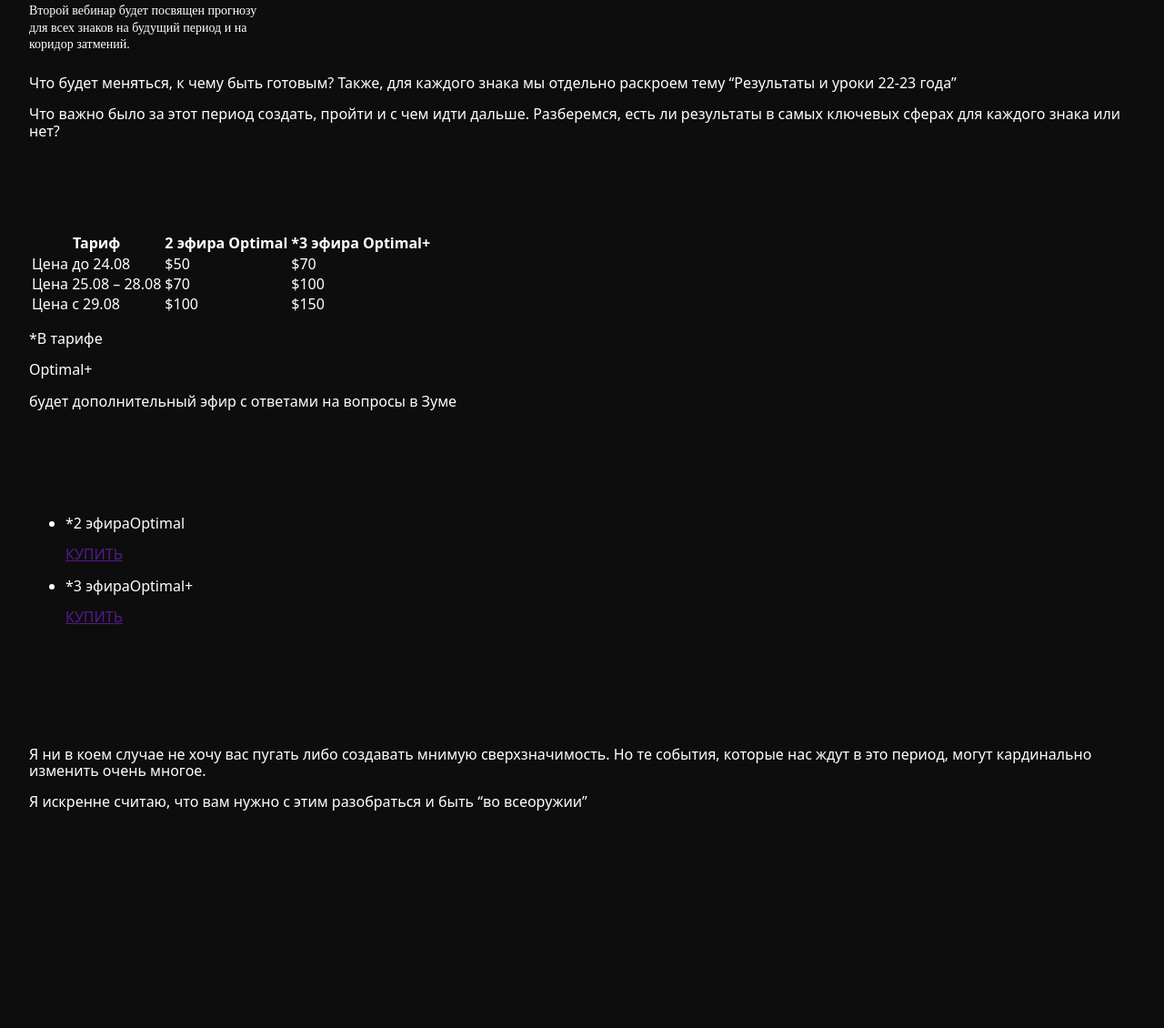
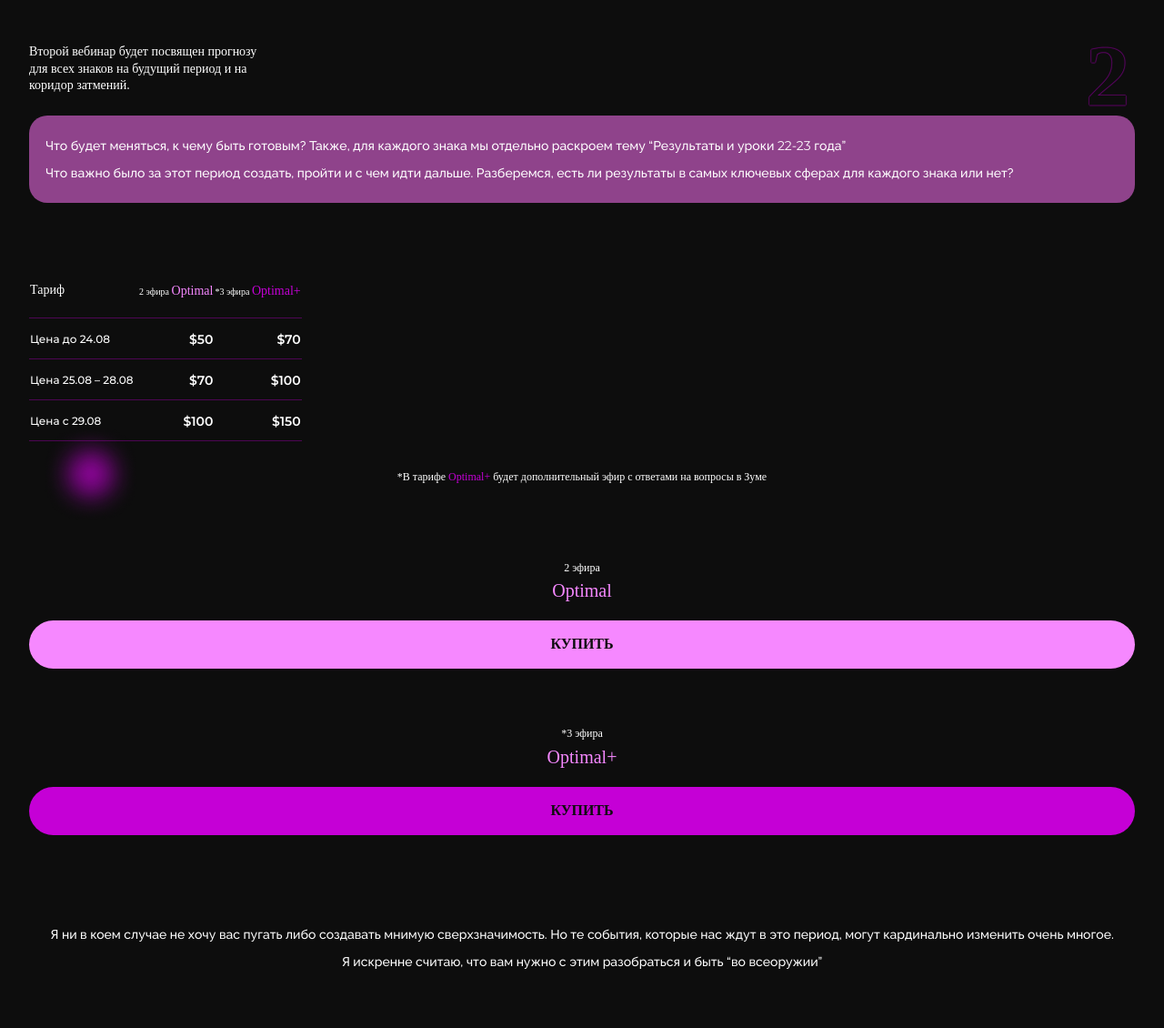
Before and after one commit to RomanIsaiev/autumn-forecast, a plain HTML site: page index.html in a window 1280 px wide. Shown: the part 1306-2436 px from the top of the page at 91% size. Before the commit the page ends 2213 px from the top, so only its background shows below. Drawn offline with nearby package versions, Linux system fonts and the light colour scheme; a web font is replaced by a local one.

Commit message:
index.html mobile complete

```diff
--- a/index.html
+++ b/index.html
@@ -1,5 +1,5 @@
 <!DOCTYPE html>
-<html lang="en">
+<html lang="ru">
   <head>
     <meta charset="UTF-8" />
     <meta name="viewport" content="width=device-width, initial-scale=1.0" />
@@ -8,10 +8,13 @@
       rel="stylesheet"
       href="https://cdnjs.cloudflare.com/ajax/libs/modern-normalize/1.0.0/modern-normalize.min.css"
     />
-    <link rel="preconnect" href="https://fonts.googleapis.com">
-<link rel="preconnect" href="https://fonts.gstatic.com" crossorigin>
-<link href="https://fonts.googleapis.com/css2?family=Montserrat:wght@400;500;600&family=Raleway:wght@500;700&family=Unbounded:wght@300;400;500;600&display=swap" rel="stylesheet">
-    <link rel="stylesheet" href="./css/styles.css">
+    <link rel="preconnect" href="https://fonts.googleapis.com" />
+    <link rel="preconnect" href="https://fonts.gstatic.com" crossorigin />
+    <link
+      href="https://fonts.googleapis.com/css2?family=Montserrat:wght@400;500;600&family=Raleway:wght@500;700&family=Unbounded:wght@300;400;500;600&display=swap"
+      rel="stylesheet"
+    />
+    <link rel="stylesheet" href="./css/styles.css" />
   </head>
   <body>
     <!--------------------section-one-header-------------------->
@@ -19,16 +22,38 @@
       <div class="container">
         <h1 class="main-hero-title">Прогноз на осень 2023</h1>
         <p class="hero-text">Что дальше!?</p>
+        <img
+          class="header-ellipce-mobile"
+          src="./images/png/header-ellipse.png"
+          alt=""
+          width="200px"
+        />
+        <img
+          class="header-pento-mobile"
+          src="./images/png/header-pento.png"
+          alt=""
+          width="200px"
+        />
+        <img
+          class="header-next"
+          src="./images/png/header-what-is-next.png"
+          alt=""
+          width="100%"
+        />
       </div>
     </section>
     <!--------------------section-two-------------------->
     <section class="section-two">
       <div class="container">
-        <p class="text-one">Осенние влияние откроют череду событий на ближайшие полгода.</p>
+        <div class="text-container">
+          <p class="text-one space">
+            Осенние влияние откроют череду событий на ближайшие полгода.
+          </p>
           <p class="text-one">
-          Именно те события и изменения, которые произойдут этой осенью, станут
-          фундаментом для будущих периодов.
+            Именно те события и изменения, которые произойдут этой осенью,
+            станут фундаментом для будущих периодов.
           </p>
+        </div>
         <p class="text-two">
           Крайне важно понимать, с чем мы будем встречаться, как действовать, к
           чему быть готовой!
@@ -39,6 +64,14 @@
     <section class="section-three">
       <div class="container">
         <h2>Я проведу два глубоких вебинара <span>9 и 16 сентября</span></h2>
+        <svg class="three-svg" width="40px" height="40px">
+          <use href="./images/symbol-defs.svg#icon-section-three-arrow"></use>
+        </svg>
+        <img
+          class="section-three-women"
+          src="./images/png/section-three-vika.png"
+          alt=""
+        />
       </div>
     </section>
     <!--------------------section-four-------------------->
@@ -47,14 +80,15 @@
         <h2 class="section-title">
           На первом вебинаре мы рассмотрим события осени и возможные варианты:
         </h2>
+        <span class="four-number-one">1</span>
         <ul class="section-four-list">
           <li class="four-list-item">
             Возможен ли “Майдан”? Что будет с властью?
           </li>
           <li class="four-list-item">Что будет со светом и энергетикой?</li>
-          <li class="four-list-item">Отношения, здоровье, финансы;</li>
+          <li class="four-list-item">Отношения, здоровье, финансы.</li>
           <li class="four-list-item">
-            w Разочарования, предательства, отсутствие веры и оптимизма.
+            Разочарования, предательства, отсутствие веры и оптимизма.
           </li>
         </ul>
         <p class="four-text">
@@ -63,76 +97,100 @@
         </p>
       </div>
     </section>
+    <!--------------------section-five-------------------->
     <section class="section-five">
       <div class="container">
         <h2 class="section-title">
           Второй вебинар будет посвящен прогнозу для всех знаков на будущий
           период и на коридор затмений.
         </h2>
-        <p>
+        <span class="five-number-two">2</span>
+        <div class="five-text-container">
+          <p class="text-one space">
             Что будет меняться, к чему быть готовым? Также, для каждого знака мы
             отдельно раскроем тему “Результаты и уроки <span>22-23</span> года”
           </p>
-        <p>
+          <p class="text-one">
             Что важно было за этот период создать, пройти и с чем идти дальше.
             Разберемся, есть ли результаты в самых ключевых сферах для каждого
             знака или нет?
           </p>
         </div>
+      </div>
     </section>
+    <!--------------------section-six-------------------->
     <section class="section-six">
       <div class="container">
-        <table>
-          <tr>
-            <th>Тариф</th>
-            <th>
+        <table class="six-table">
+          <tr class="row">
+            <th class="table-rate">Тариф</th>
+            <th class="table-products">
               2 эфира
-              <span>Optimal</span>
+              <span class="product-one" lang="en">Optimal</span>
             </th>
-            <th>
+            <th class="table-products">
               *3 эфира
-              <span>Optimal+</span>
+              <span class="product-two" lang="en">Optimal+</span>
             </th>
           </tr>
-          <tr>
-            <td>Цена до 24.08</td>
-            <td>$50</td>
-            <td>$70</td>
+          <tr class="row">
+            <td class="table-date">Цена до 24.08</td>
+            <td class="table-price">$50</td>
+            <td class="table-price">$70</td>
           </tr>
-          <tr>
-            <td>Цена 25.08 – 28.08</td>
-            <td>$70</td>
-            <td>$100</td>
+          <tr class="row">
+            <td class="table-date">Цена 25.08 – 28.08</td>
+            <td class="table-price">$70</td>
+            <td class="table-price">$100</td>
           </tr>
-          <tr>
-            <td>Цена с 29.08</td>
-            <td>$100</td>
-            <td>$150</td>
+          <tr class="row">
+            <td class="table-date">Цена с 29.08</td>
+            <td class="table-price">$100</td>
+            <td class="table-price">$150</td>
           </tr>
         </table>
-        <p>
-          *В тарифе <p>Optimal+</p> будет дополнительный эфир с ответами на вопросы в
-          Зуме
+        <p class="table-description">
+          *В тарифе <span lang="en">Optimal+</span> будет дополнительный эфир с
+          ответами на вопросы в Зуме
         </p>
+        <img
+          class="sect-six-ellipse"
+          src="./images/png/section-six-ellipse.png"
+          alt=""
+        />
       </div>
     </section>
+    <!--------------------section-seven-------------------->
     <section class="section-seven">
       <div class="container">
-        <ul class="seven-button-list">
-          <li class="button-list-item">
-            <p>*2 эфира<span>Optimal</span></p>
-            <a href="">КУПИТЬ</a>
-          </li>
-          <li class="button-list-item">
-            <p>*3 эфира<span>Optimal+</span></p>
-            <a href="">КУПИТЬ</a>
-          </li>
-        </ul>
+        <div class="button-container">
+          <p>2 эфира</p>
+          <p class="tariff" lang="en">Optimal</p>
+          <a
+            class="first-button seven-button"
+            href="https://vikabardadym.in.ua/osen23"
+            target="_blank"
+            rel="nofollow"
+            >КУПИТЬ</a
+          >
+        </div>
+        <div class="button-container">
+          <p>*3 эфира</p>
+          <p class="tariff" lang="en">Optimal+</p>
+          <a
+            class="second-button seven-button"
+            href="https://vikabardadym.in.ua/osen2023"
+            target="_blank"
+            rel="nofollow"
+            >КУПИТЬ</a
+          >
+        </div>
       </div>
     </section>
-    <section class="section-eibht">
+    <!--------------------section-eight-------------------->
+    <section class="section-eight">
       <div class="container">
-        <p>
+        <p class="space">
           Я ни в коем случае не хочу вас пугать либо создавать мнимую
           сверхзначимость. Но те события, которые нас ждут в это период, могут
           кардинально изменить очень многое.
```
Lines whose indentation alone changed are shown as unchanged.
